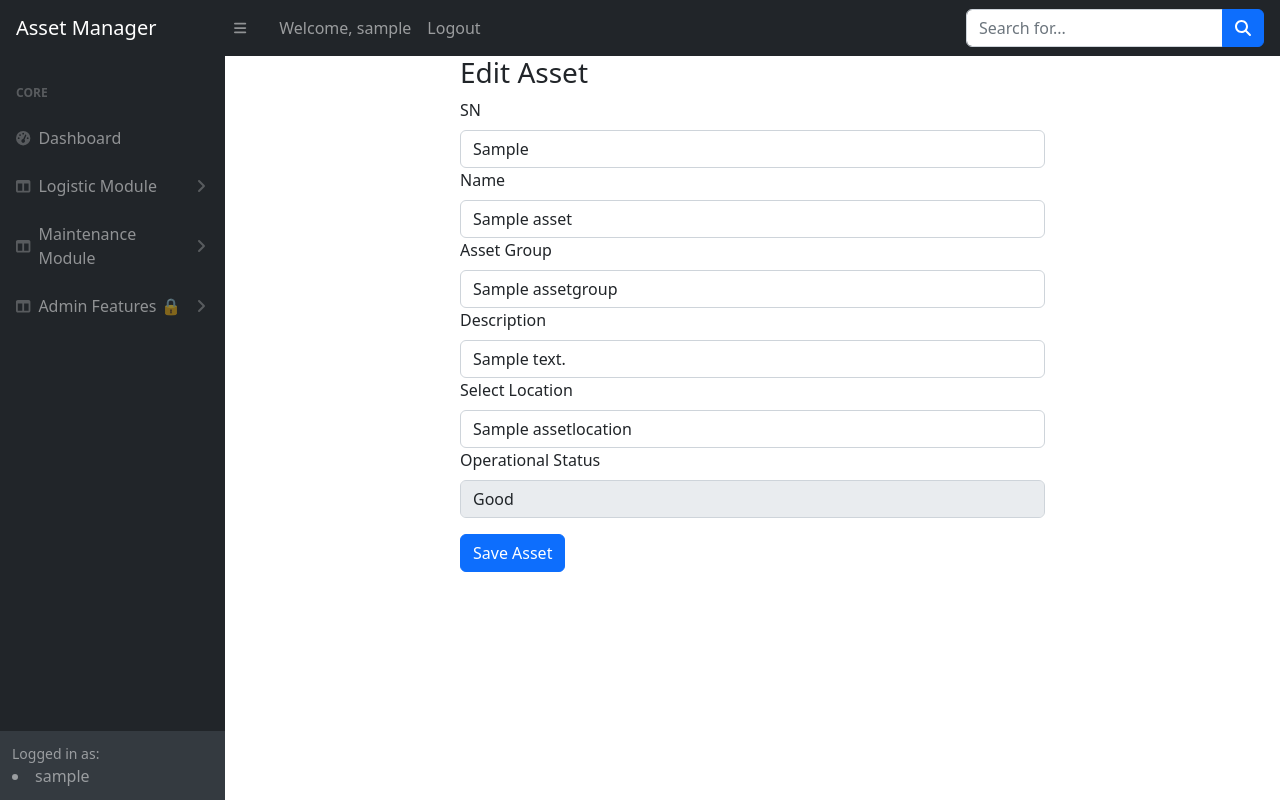
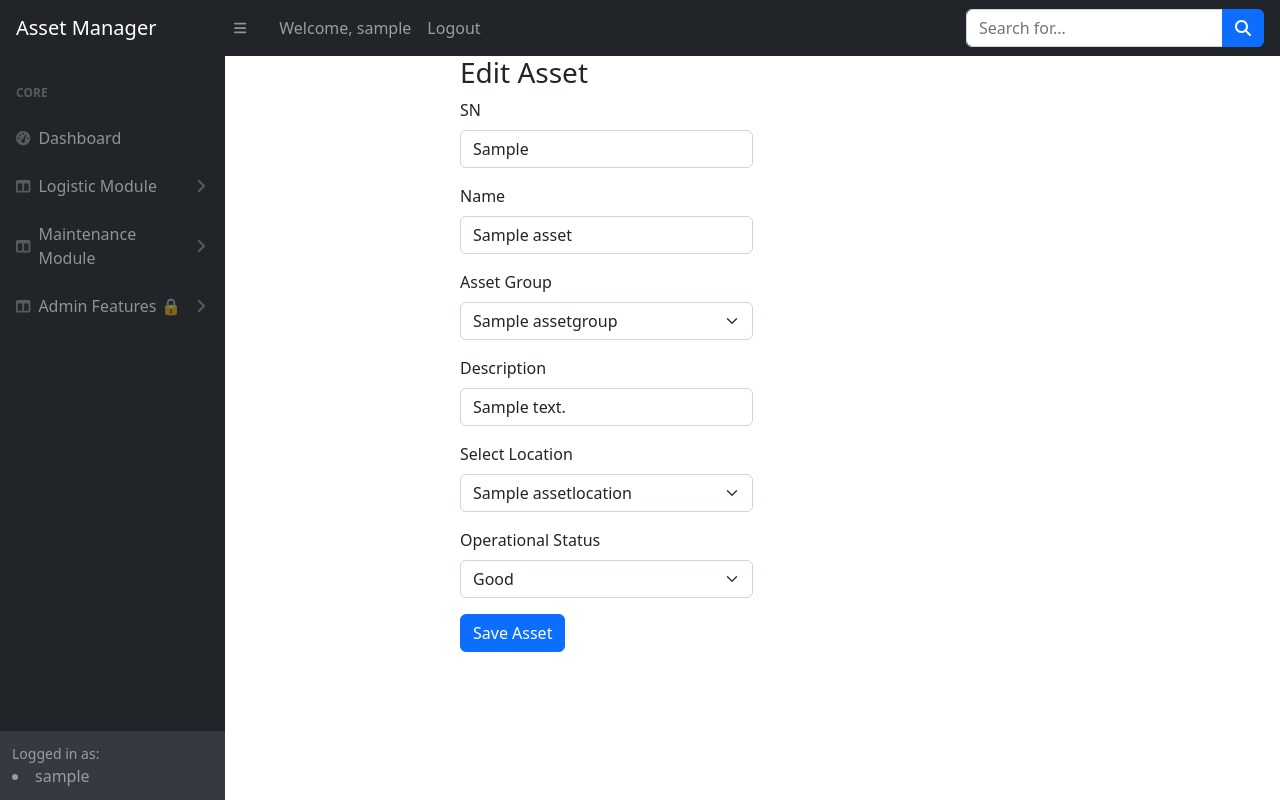
Before and after one commit to LuisNavarro35/AssetManagerWebApp, a Flask app: a page that uses templates/edit_asset.html in a window 1280 px wide. Run offline with Flask 3, Linux system fonts and the light colour scheme; a user stored in the database is signed in; tables that the repository leaves empty hold one stand-in row (values such as "Sample post"); some libraries are stand-ins or nearby versions.

Commit message:
correction in commit

```diff
--- a/templates/edit_asset.html
+++ b/templates/edit_asset.html
@@ -17,44 +17,9 @@
 
            <h3>Edit Asset</h3>
 
-                <form method="POST">
-                {{ form.hidden_tag() }}
-
-                <div class="form-group">
-                {{ form.sn.label(class="form-label") }}
-                {{ form.sn(class="form-control") }}
+               <div class="col-xl-6">
+                    {{render_form(form)}}
                 </div>
-
-                <div class="form-group">
-                {{ form.name.label(class="form-label") }}
-                {{ form.name(class="form-control") }}
-                </div>
-
-                <div class="form-group">
-                {{ form.asset_group.label(class="form-label") }}
-                {{ form.asset_group(class="form-control") }}
-                </div>
-
-                <div class="form-group">
-                {{ form.description.label(class="form-label") }}
-                {{ form.description(class="form-control") }}
-                </div>
-
-                <div class="form-group">
-                {{ form.asset_group_location.label(class="form-label") }}
-                {{ form.asset_group_location(class="form-control") }}
-                </div>
-
-                <!-- Operational Status (Disabled) -->
-                <div class="form-group">
-                {{ form.op_status.label(class="form-label") }}
-                {{ form.op_status(class="form-control", disabled=True) }}
-                </div>
-
-                <div class="form-group mt-3">
-                {{ form.submit(class="btn btn-primary") }}
-                </div>
-                </form>
 
 
             </div>
```
